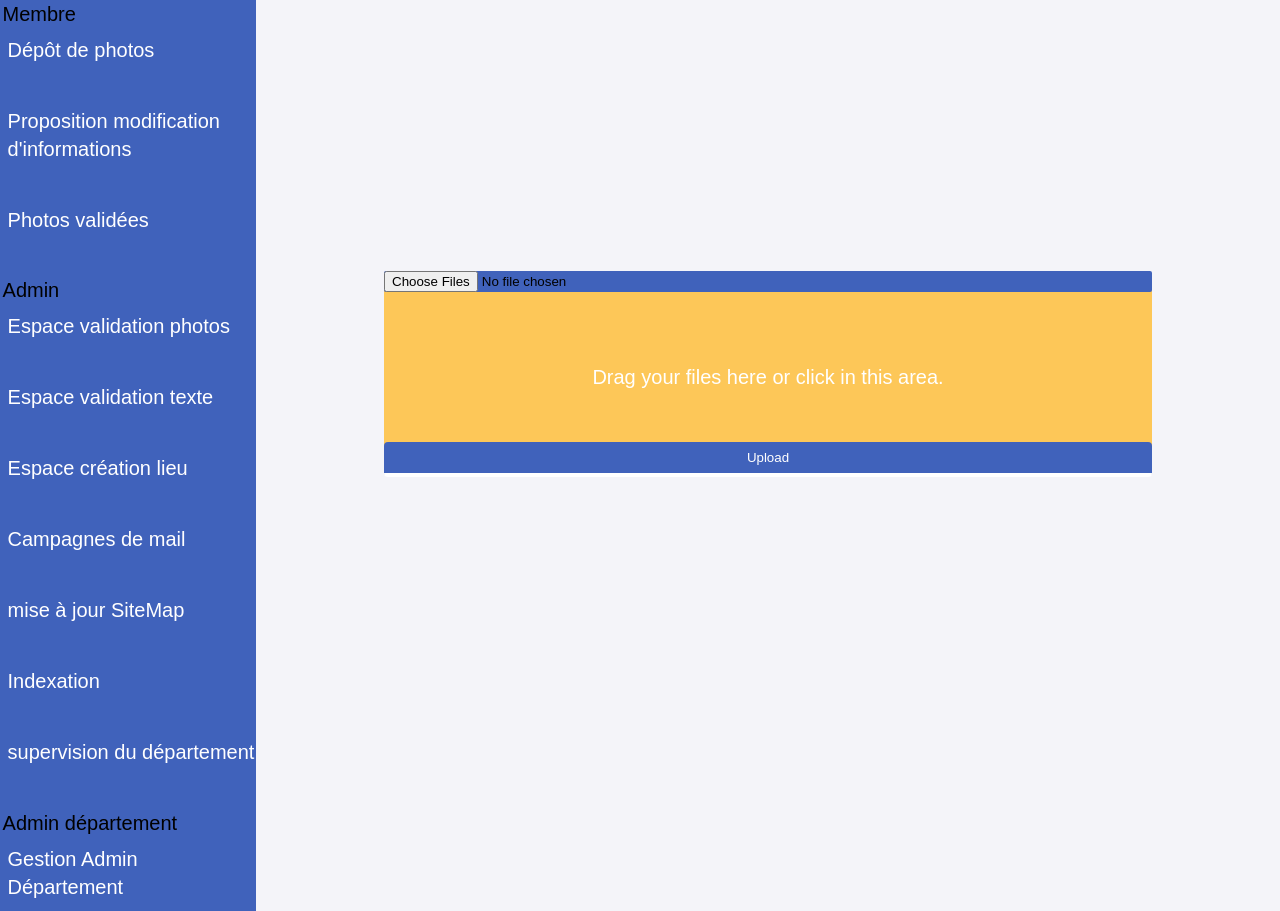
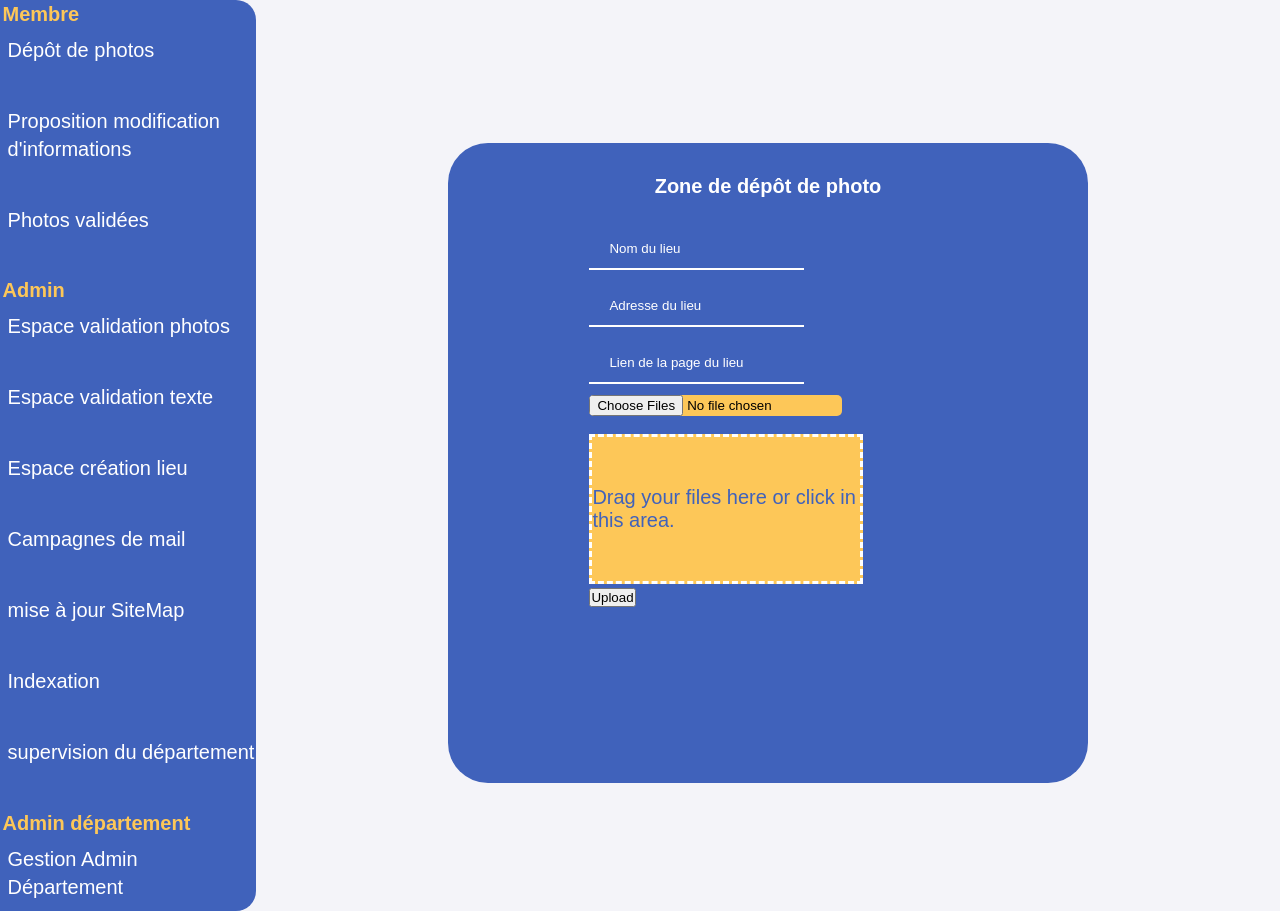
Before and after one commit to matthiasfaucon/123villages, a PHP site: page /php/depotphoto.php in a window 1280 px wide. Run offline with PHP 8.4, Linux system fonts and the light colour scheme.

Commit message:
on fait nimp ca me saoul

```diff
--- a/css/style.css
+++ b/css/style.css
@@ -962,6 +962,7 @@ img.leaflet-interactive{
     background-color: #4062BB;
     display: flex;
     flex-direction: column;
+    border-radius: 0px 20px 20px 0px;
 
 
 }
@@ -975,6 +976,15 @@ margin-left: 1%;
 margin-top: 5%;
 
 }
+
+
+#admindep p, #admin p, #membre p
+{
+    color: #fdc758;
+    font-weight: bold;
+}
+
+
 #membre
 {
     margin-top: 1%;
@@ -1041,53 +1051,44 @@ margin-top: 5%;
 
   #depot_photo
   {
-      margin-top: -50%;
-      margin-left: 20%;
-      /* height: 50vh; */
+
+      margin-top: -60%;
+      margin-left: 35%;
+      width: 50%;
+      height: 80vh;
+      border-radius: 40px;
       display: flex;
-      justify-content: center;
+      align-items: center;
+      flex-direction: column;
+
+      background-color: #4062BB;
   }
-  #depot_photo form
+
+  #depot_photo h4
   {
+color: #fff;
+margin-top: 5%;
+  }
+
+  input[type="file"]
+  {
+    border-style: none;
+    border-radius: 5px;
+    background-color: #fdc758;
+  }
+
+  #zonededepot
+  {
+      margin-top: 5%;
       width: 75%;
-      height: 50%;
+      height:  50%;
       background-color: #fdc758;
-      border-radius: 20px;
+      border-color: #fff;
+      border-style: dashed;
       display: flex;
-      flex-direction: column;
       align-items: center;
   }
-  #depot_photo form p
+  #zonededepot p
   {
-      width: 100%;
-      height: 100%;
-      text-align: center;
-  line-height: 170px;
-  color: #ffffff;
+      color: #4062BB;
   }
-  #depot_photo form input
-  {
-    width: 100%;
-    height: 100%;
-    cursor: pointer;
-    background-color: #4062BB;
-    border-radius: 2px;
-  }
-  #depot_photo form button
-  {
-      cursor: pointer;
-  }
-  #dep-phot button
-  {
-      border-style: none;
-      background-color: #4062BB;
-      color: #fff;
-      width: 100%;
-      height: 35px;
-      margin-top: -20px;
-
-      border-radius: 4px;
-      border-bottom: 4px solid #fff;
-      transition: all .2s ease;
-      outline: none;
-  }
--- a/php/depotphoto.php
+++ b/php/depotphoto.php
@@ -43,13 +43,47 @@
 </div>
 
 <div id="depot_photo">
-<form id="dep-phot" action="upload.php" method="POST">
+
+<h4>Zone de dépôt de photo</h4> </br>
+
+<form action="upload.php" method="post">
+<div class="form_frontco">
+<label for="name"> </label>
+<input type="text" name="name" id="name" placeholder="Nom du lieu" required>
+</div>
+<div class="form_frontco">
+<label for="adress"> </label>
+<input type="text" name="adress" id="adress" placeholder="Adresse du lieu" required>
+</div>
+
+<div class="form_frontco">
+<label for="link"> </label>
+<input type="text" name="link" id="link" placeholder="Lien de la page du lieu " required>
+</div>
+
+<div class="form_frontco">
+<input type="file" multiple>
+</div>
+<div id="zonededepot">
+<p>Drag your files here or click in this area.</p>
+</div>
+<button type="submit">Upload</button>
+
+</form>
+
+
+</div>
+<!-- <form id="dep-phot" action="upload.php" method="POST">
   <input type="file" multiple>
   <p>Drag your files here or click in this area.</p>
   <button type="submit">Upload</button>
-</form>
+</form> -->
 
-</div>
+
+
+
+
+
 
 </body>
 <script>
```
